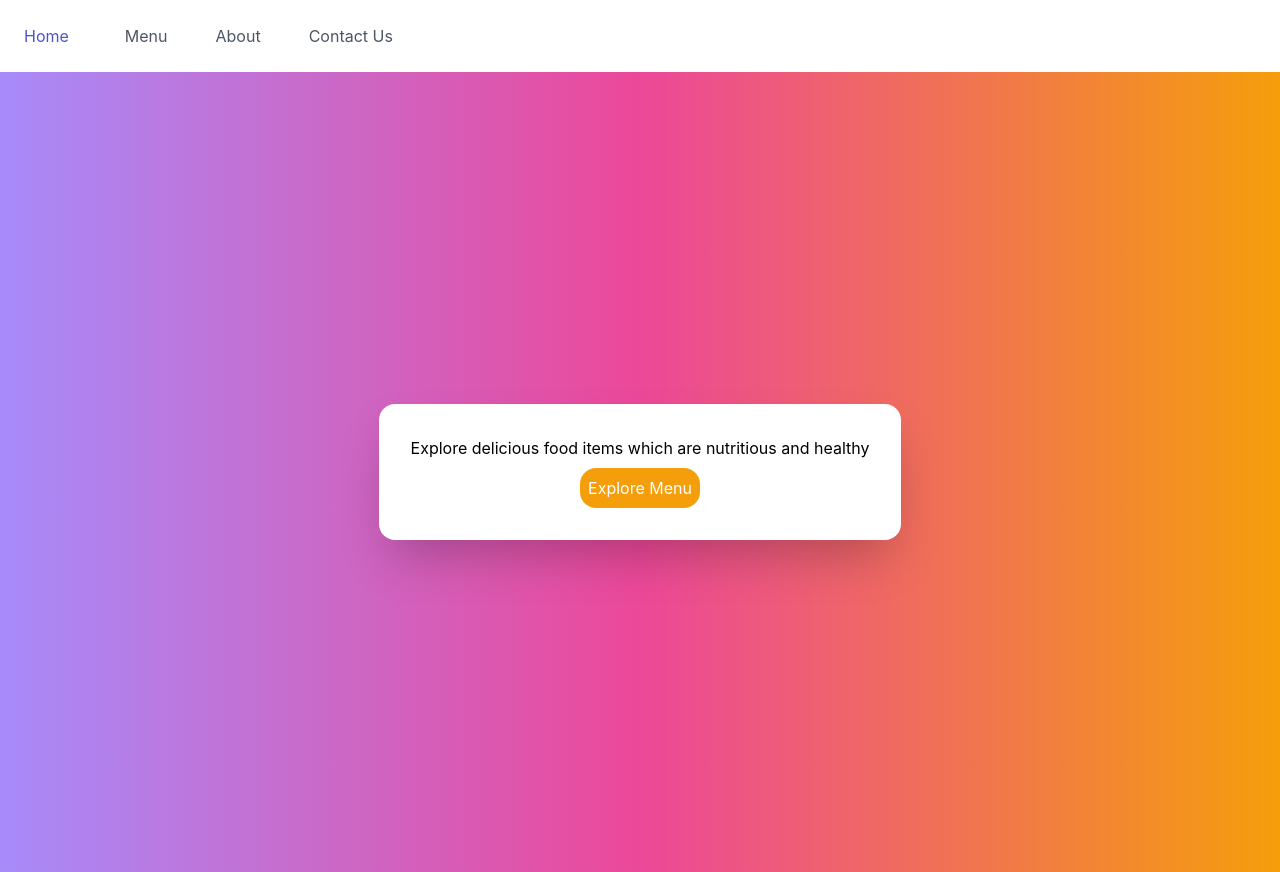
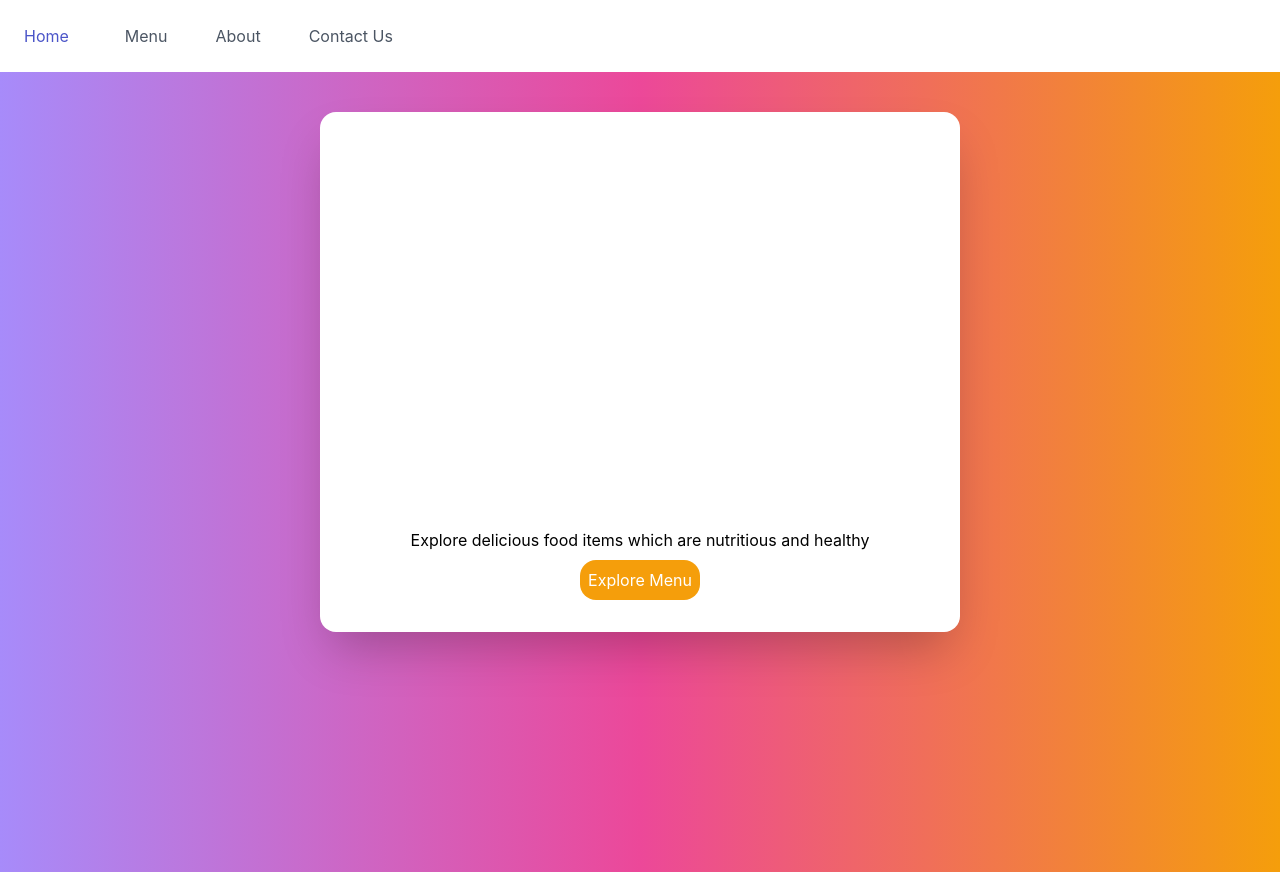
Before and after one commit to vigneshBS22/react-router-practice, a React (Create React App) app: page / in a window 1280 px wide. Built offline with nearby package versions, Linux system fonts and the light colour scheme.

Commit message:
feat: added HOC for basic page layout with text.

```diff
--- a/src/App.js
+++ b/src/App.js
@@ -2,11 +2,11 @@ import './App.css';
 import { Navbar } from './components/Navbar';
 import { Products } from './Pages/Products';
 import { Route, Routes } from 'react-router-dom';
-import { Home } from './Pages/Home';
-import { About } from './Pages/About';
+import Home from './Pages/Home';
+import About from './Pages/About';
 import { FoodCard } from './components/FoodCard';
 import { NotFound } from './Pages/NotFound';
-import { Contact } from './Pages/Contact';
+import Contact from './Pages/Contact';
 
 function App() {
   return (
--- a/src/Pages/About.js
+++ b/src/Pages/About.js
@@ -1,10 +1,9 @@
 import React from 'react';
+import { HOC } from '../components/HOC';
 
 export const About = () => {
   return (
     <div>
-      <div className='flex h-screen bg-gradient-to-r from-purple-400 via-pink-500 to-yellow-500'>
-        <div className='m-auto mt-10 shadow-2xl bg-white rounded-2xl p-8 w-6/12'>
       <div className='font-bold'>Our Mission</div>
       <div className='mt-4'>
         Lorem, ipsum dolor sit amet consectetur adipisicing elit. Ut, itaque
@@ -18,7 +17,7 @@ export const About = () => {
         rerum!
       </div>
     </div>
-      </div>
-    </div>
   );
 };
+
+export default HOC(About);
--- a/src/Pages/Contact.js
+++ b/src/Pages/Contact.js
@@ -1,15 +1,14 @@
 import React from 'react';
+import { HOC } from '../components/HOC';
 
-export const Contact = () => {
+const Contact = () => {
   return (
     <div>
-      <div className='flex h-screen bg-gradient-to-r from-purple-400 via-pink-500 to-yellow-500'>
-        <div className='m-auto mt-10 shadow-2xl bg-white rounded-2xl p-8 w-6/12'>
-          <div className='font-bold'>Reach Us @</div>
-          <div className='mt-4'>Tele no. 99912312319</div>
-          <div className='mt-4'>Email Id: abcd@gmail.com</div>
-        </div>
-      </div>
+      <div className='font-bold'>Reach Us @</div>
+      <div className='mt-4'>Tele no. 99912312319</div>
+      <div className='mt-4'>Email Id: abcd@gmail.com</div>
     </div>
   );
 };
+
+export default HOC(Contact);
--- a/src/Pages/Home.js
+++ b/src/Pages/Home.js
@@ -1,15 +1,12 @@
 import React from 'react';
 import { useNavigate } from 'react-router';
+import { HOC } from '../components/HOC';
 
-export const Home = () => {
+const Home = () => {
   const navigate = useNavigate();
   return (
-    <div>
-      <div className='flex h-screen bg-gradient-to-r from-purple-400 via-pink-500 to-yellow-500'>
-        <div className='m-auto shadow-2xl bg-white rounded-2xl p-8'>
-          <div>
-            Explore delicious food items which are nutritious and healthy
-          </div>
+    <div className='mt-96'>
+      <div>Explore delicious food items which are nutritious and healthy</div>
       <button
         className='rounded-2xl bg-yellow-500 hover:bg-red-300 text-white border-opacity-100 p-2 mt-2 transform hover:scale-105 hover:shadow-2xl'
         onClick={() => {
@@ -19,7 +16,7 @@ export const Home = () => {
         Explore Menu
       </button>
     </div>
-      </div>
-    </div>
   );
 };
+
+export default HOC(Home);
--- /dev/null
+++ b/src/components/HOC.js
@@ -0,0 +1,13 @@
+import React from 'react';
+
+export const HOC = (Component) => {
+  return (props) => {
+    return (
+      <div className='flex h-screen bg-gradient-to-r from-purple-400 via-pink-500 to-yellow-500'>
+        <div className='m-auto mt-10 shadow-2xl bg-white rounded-2xl p-8 w-6/12'>
+          <Component {...props} />
+        </div>
+      </div>
+    );
+  };
+};
```
Lines whose indentation alone changed are shown as unchanged.
